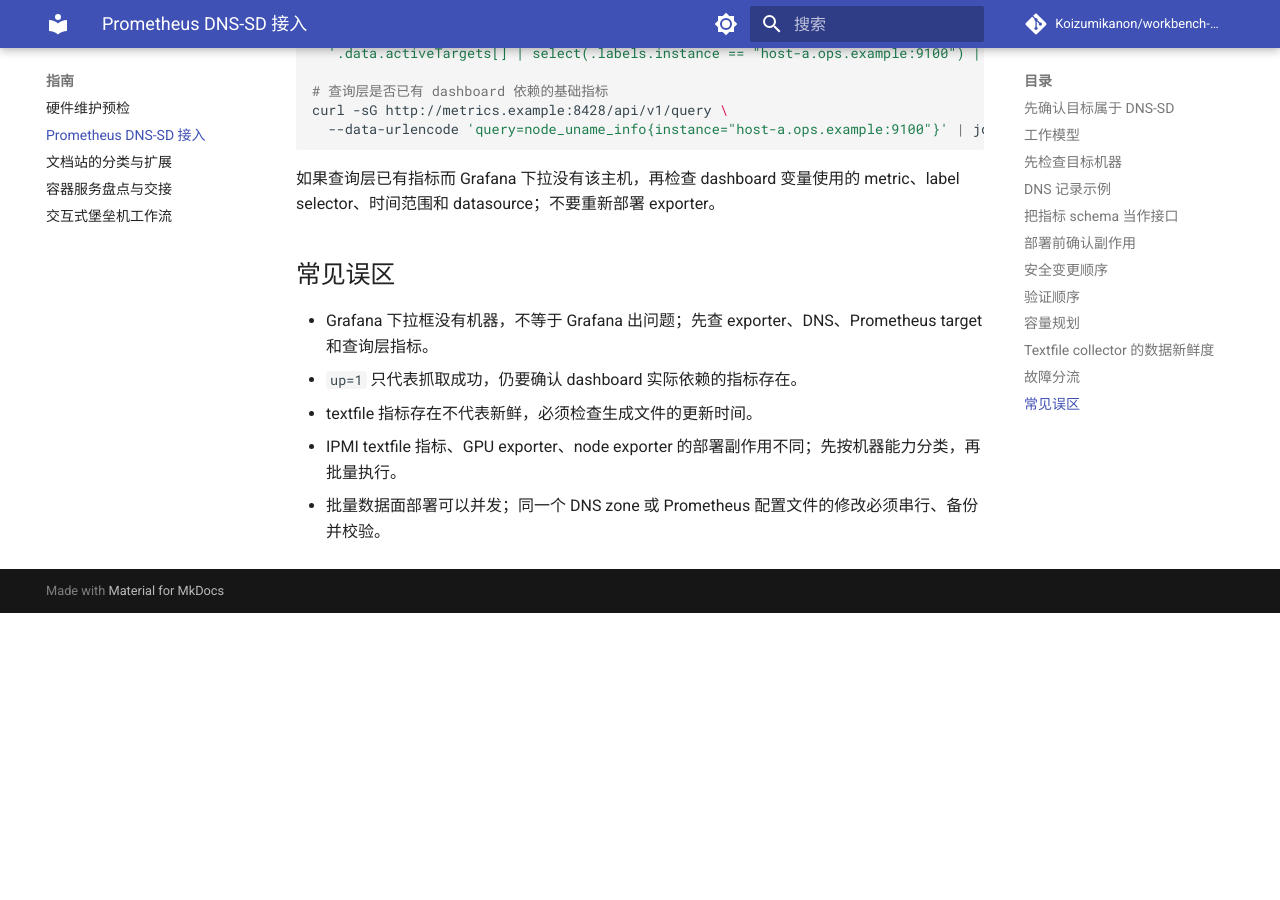
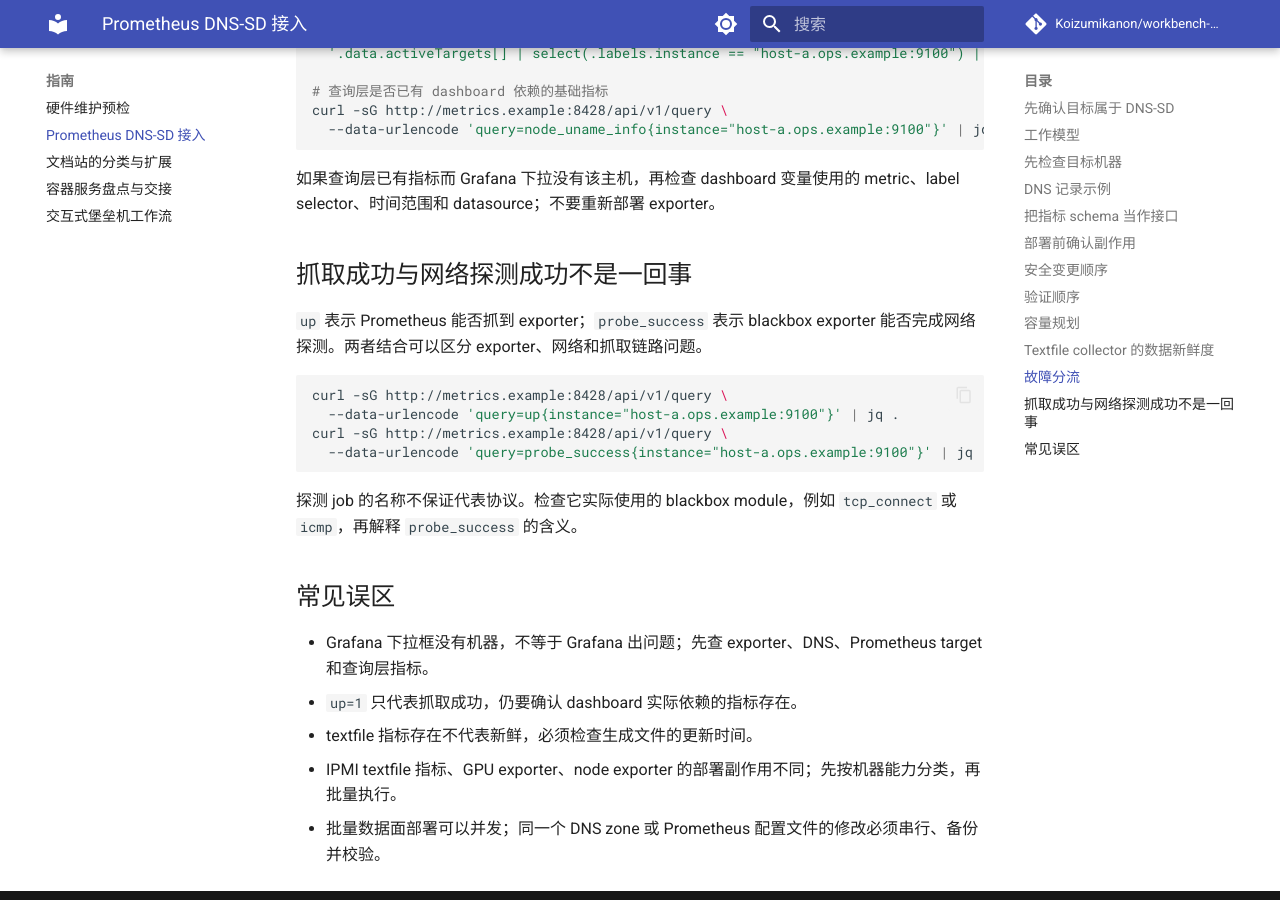
Before and after one commit to Koizumikanon/workbench-notes, an MkDocs documentation site: the page built from docs/guides/prometheus-dns-sd-onboarding.md, in a window 1280 px wide and 900 px high, scrolled down 4228 px. Built offline with MkDocs 1.6.1 and Material for MkDocs 9.7.7, drawn with Linux system fonts in a browser that asks for light colours; comment, search, counter and statistics services are not loaded; before the commit the page ends 4841 px from its top, so only the background shows below that.

Commit message:
docs: explain scrape and probe signals

````diff
--- a/docs/guides/prometheus-dns-sd-onboarding.md
+++ b/docs/guides/prometheus-dns-sd-onboarding.md
@@ -188,6 +188,19 @@ curl -sG http://metrics.example:8428/api/v1/query \
 
 如果查询层已有指标而 Grafana 下拉没有该主机，再检查 dashboard 变量使用的 metric、label selector、时间范围和 datasource；不要重新部署 exporter。
 
+## 抓取成功与网络探测成功不是一回事
+
+`up` 表示 Prometheus 能否抓到 exporter；`probe_success` 表示 blackbox exporter 能否完成网络探测。两者结合可以区分 exporter、网络和抓取链路问题。
+
+```bash
+curl -sG http://metrics.example:8428/api/v1/query \
+  --data-urlencode 'query=up{instance="host-a.ops.example:9100"}' | jq .
+curl -sG http://metrics.example:8428/api/v1/query \
+  --data-urlencode 'query=probe_success{instance="host-a.ops.example:9100"}' | jq .
+```
+
+探测 job 的名称不保证代表协议。检查它实际使用的 blackbox module，例如 `tcp_connect` 或 `icmp`，再解释 `probe_success` 的含义。
+
 ## 常见误区
 
 - Grafana 下拉框没有机器，不等于 Grafana 出问题；先查 exporter、DNS、Prometheus target 和查询层指标。
````
